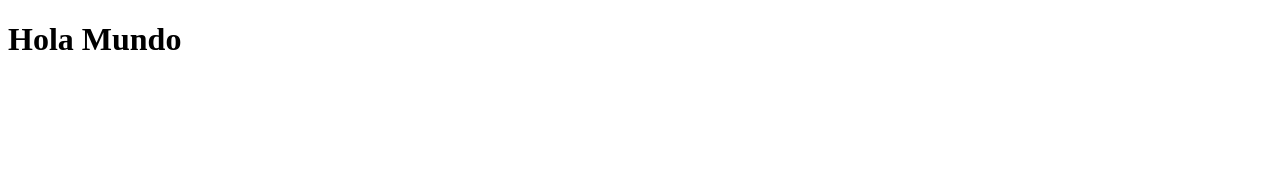
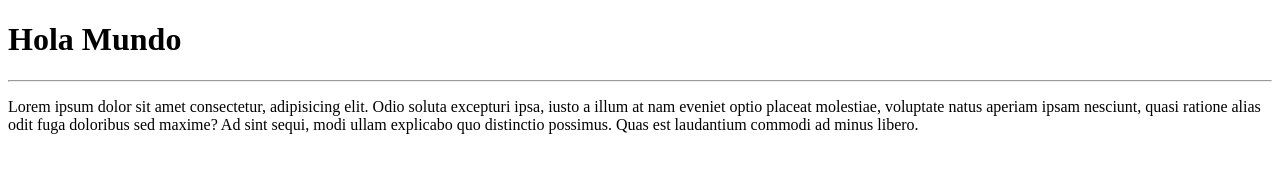
Before and after one commit to Andreromero170/git, a website: page index.html in a window 1280 px wide. Drawn offline with Linux system fonts and the light colour scheme.

```diff
--- a/index.html
+++ b/index.html
@@ -8,5 +8,7 @@
 <body>
 
     <h1>Hola Mundo</h1>
+    <hr>
+    <p>Lorem ipsum dolor sit amet consectetur, adipisicing elit. Odio soluta excepturi ipsa, iusto a illum at nam eveniet optio placeat molestiae, voluptate natus aperiam ipsam nesciunt, quasi ratione alias odit fuga doloribus sed maxime? Ad sint sequi, modi ullam explicabo quo distinctio possimus. Quas est laudantium commodi ad minus libero.</p>
 </body>
 </html>
--- /dev/null
+++ b/index.js
@@ -0,0 +1 @@
+console.log("Hola Mundo desde JS");
--- a/package.json
+++ b/package.json
@@ -8,5 +8,8 @@
   "keywords": [],
   "author": "",
   "license": "ISC",
-  "description": ""
+  "description": "",
+  "dependencies": {
+    "express": "^4.21.1"
+  }
 }
```
Also changed, not shown: 1 other file.
